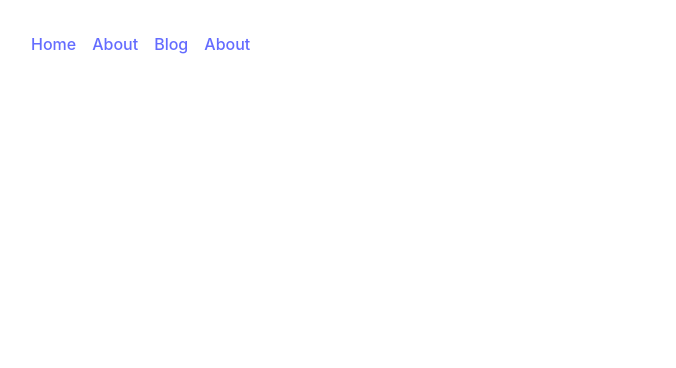
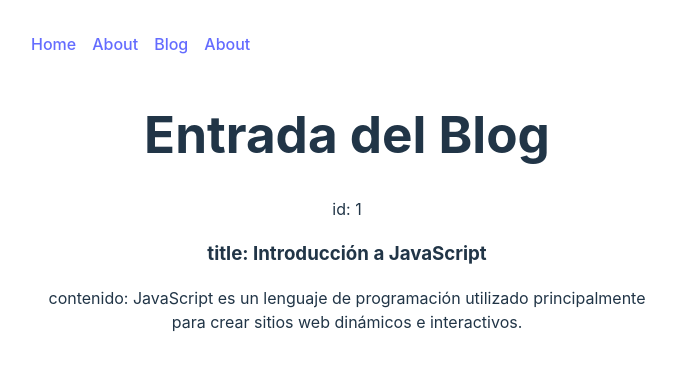
Before and after one commit to josehb96/VueNavigation, a Vue app: page /entra/1 in a window 1280 px wide. Shown: the top 368 px of the page, without its empty margins (293-969 px from the left). Built offline with nearby package versions, Linux system fonts and the light colour scheme.

Commit message:
Parameters by URL

```diff
--- a/src/components/EntradasBlog.vue
+++ b/src/components/EntradasBlog.vue
@@ -7,7 +7,7 @@
     <div>
         <h3>Lista Blogs</h3>
         <div v-for="blog in listaBlogs" class="blog-item">
-            <RouterLink :to="{ name: 'blog-entrada' }" class="item-link">{{ blog.title }}</RouterLink>
+            <RouterLink :to="{ name: 'blog-entrada', params: { id: blog.id } }" class="item-link">{{ blog.title }}</RouterLink>
         </div>
     </div>
 </template>
--- a/src/router/index.js
+++ b/src/router/index.js
@@ -22,7 +22,7 @@ const routes = [
        name: 'blog'
    },
    {
-       path: '/entra/id',
+       path: '/entra/:id',
        component: EntradaBlogView,
        name: 'blog-entrada'
    }
--- a/src/services/blogServices.js
+++ b/src/services/blogServices.js
@@ -25,3 +25,7 @@ export const listaBlogs = [
     content: "El DOM (Document Object Model) es la representación estructurada de un documento HTML. JavaScript permite modificar el DOM para actualizar el contenido de una página de manera dinámica."
   },
 ]
+
+export const getBlogId = (id) => {
+  return listaBlogs.find(blog => blog.id == id)
+}
--- a/src/views/EntradaBlogView.vue
+++ b/src/views/EntradaBlogView.vue
@@ -1,4 +1,10 @@
 <script setup>
+    import { ref } from 'vue'
+    import { getBlogId } from '../services/blogServices';
+
+    // state
+    const blogRetrieve = ref(getBlogId(1)) // Recupera por defecto el blog con id = 1
+
 
 </script>
 
@@ -6,9 +12,9 @@
     <div>
         <h1>Entrada del Blog</h1>
         <div>
-            <p>id: </p>
-            <h3>title: </h3>
-            <p>contenido: </p>
+            <p>id: {{ $route.params.id }}</p>
+            <h3>title: {{ blogRetrieve.title }}</h3>
+            <p>contenido: {{ blogRetrieve.content }}</p>
         </div>
     </div>
 </template>
```
